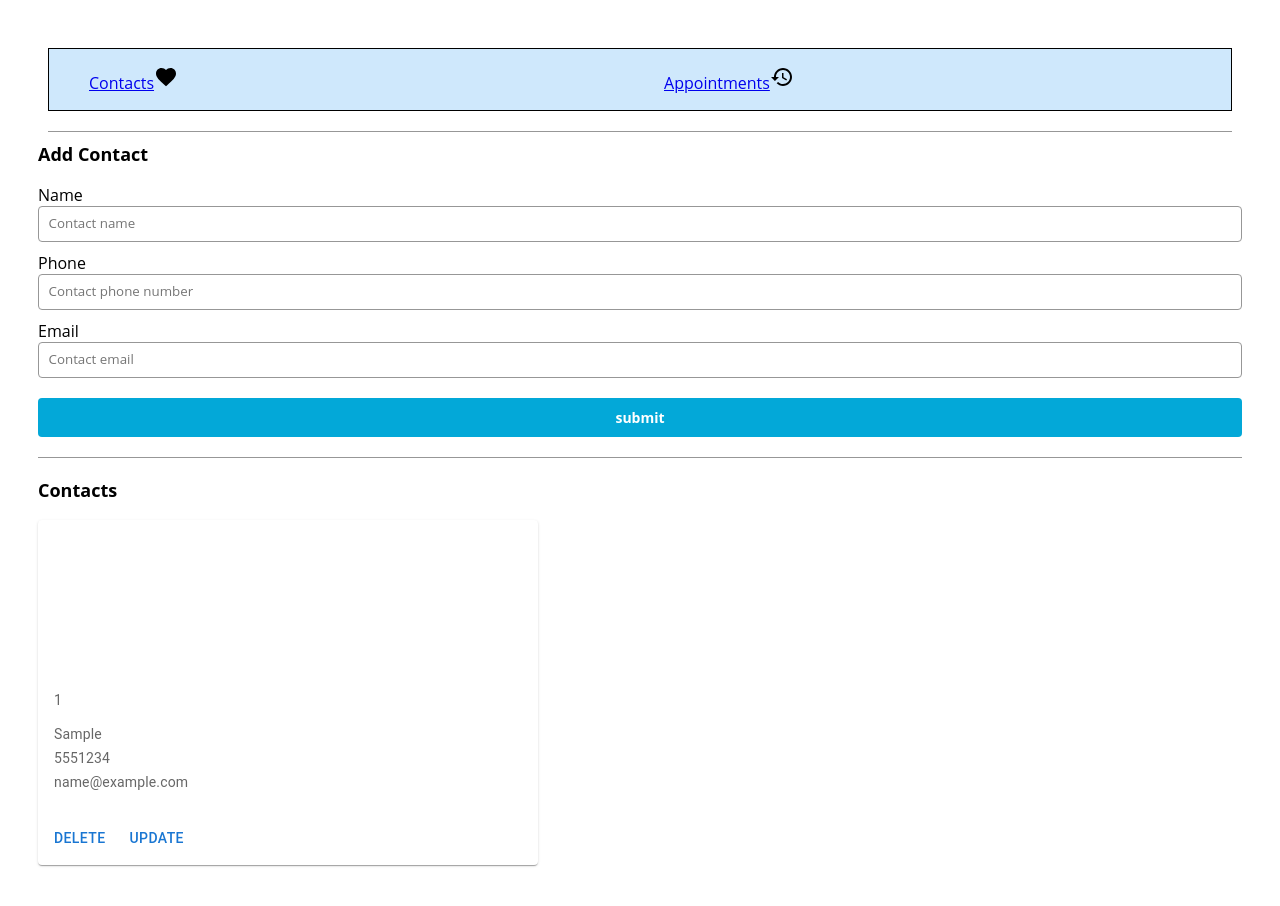
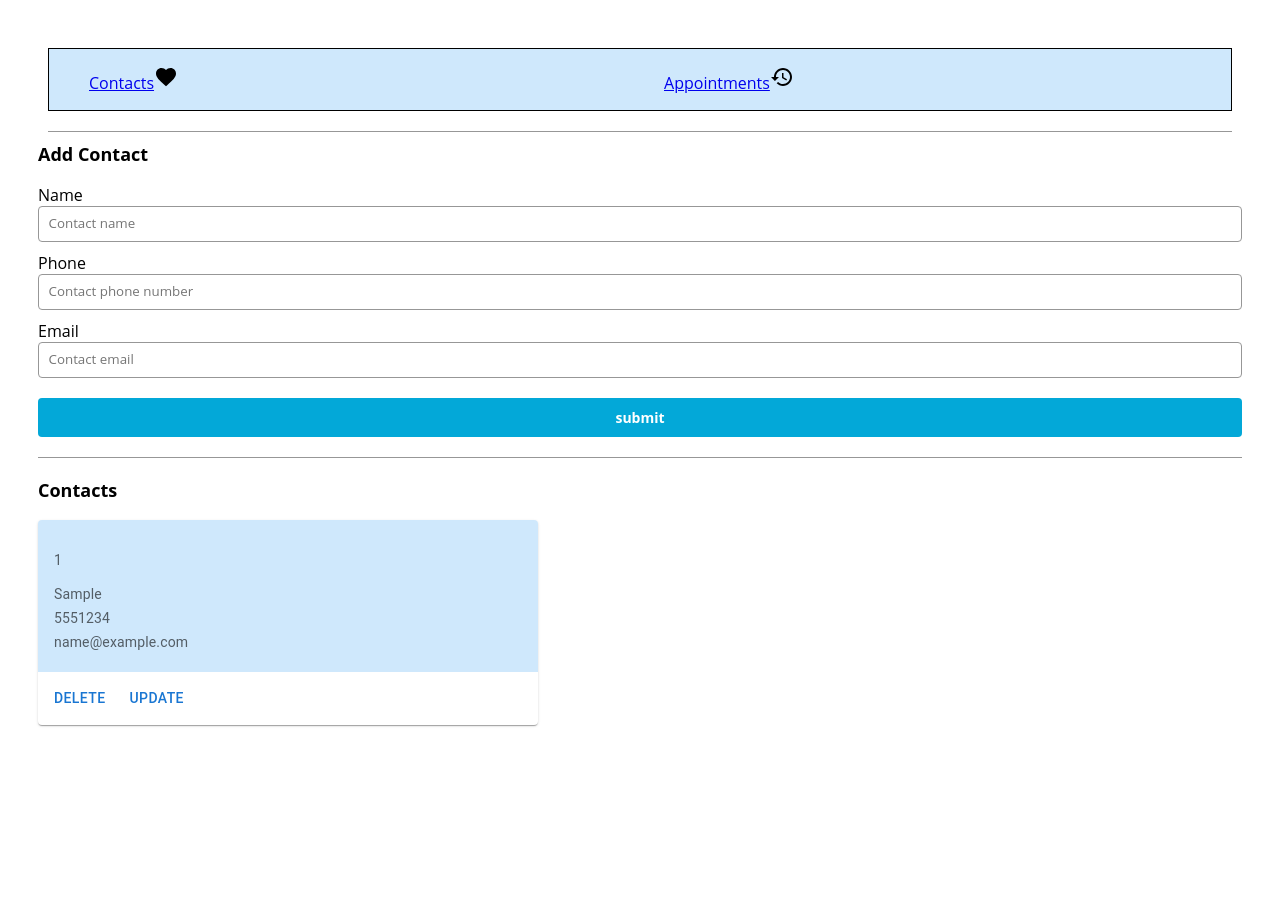
Before and after one commit to Abcshake/AppointmentPlanner, a React (Create React App) app in the folder frontend/: page /contacts in a window 1280 px wide. Both pictures are taken after typing "Sample", "5551234", "name@example.com" into the empty fields and a click on the input "submit". Shown: the top 906 px of the page. After the commit the page ends 800 px from the top, so only its background shows below. Built offline with nearby package versions, Linux system fonts and the light colour scheme.

Commit message:
Card UI update

```diff
--- a/frontend/src/components/tile/Tile.js
+++ b/frontend/src/components/tile/Tile.js
@@ -4,7 +4,6 @@ import { useHistory } from 'react-router-dom';
 import Card from '@mui/material/Card';
 import CardActions from '@mui/material/CardActions';
 import CardContent from '@mui/material/CardContent';
-import CardMedia from '@mui/material/CardMedia';
 import Button from '@mui/material/Button';
 import Typography from '@mui/material/Typography';
 
@@ -50,7 +49,9 @@ useEffect(() => {
   }
 
   return (
-   <div>
+   <div
+   display="flex"
+   justify-content="center">
      <p key={index} className={className} >{value}</p>
    </div>
   )
@@ -59,16 +60,9 @@ useEffect(() => {
 
 
 return (
-  <div className="tile-container"
-      display="flex"
-      justify-content="center">
-     <Card sx={{ maxWidth: 500 }}>
-      <CardMedia
-        sx={{ height: 140 }}
-        title="Contact"
-        src="./contact-svgrepo-com.svg"
-      />
-      <CardContent>
+  <div>
+      <Card sx={{ maxWidth: 500 }}>
+      <CardContent sx={{ bgcolor:'#cfe8fc' }}>
         <Typography variant="body2" color="text.secondary">
           {info}
         </Typography>
```
Also changed, not shown: frontend/src/assets/contact-svgrepo-com.svg (deleted).
